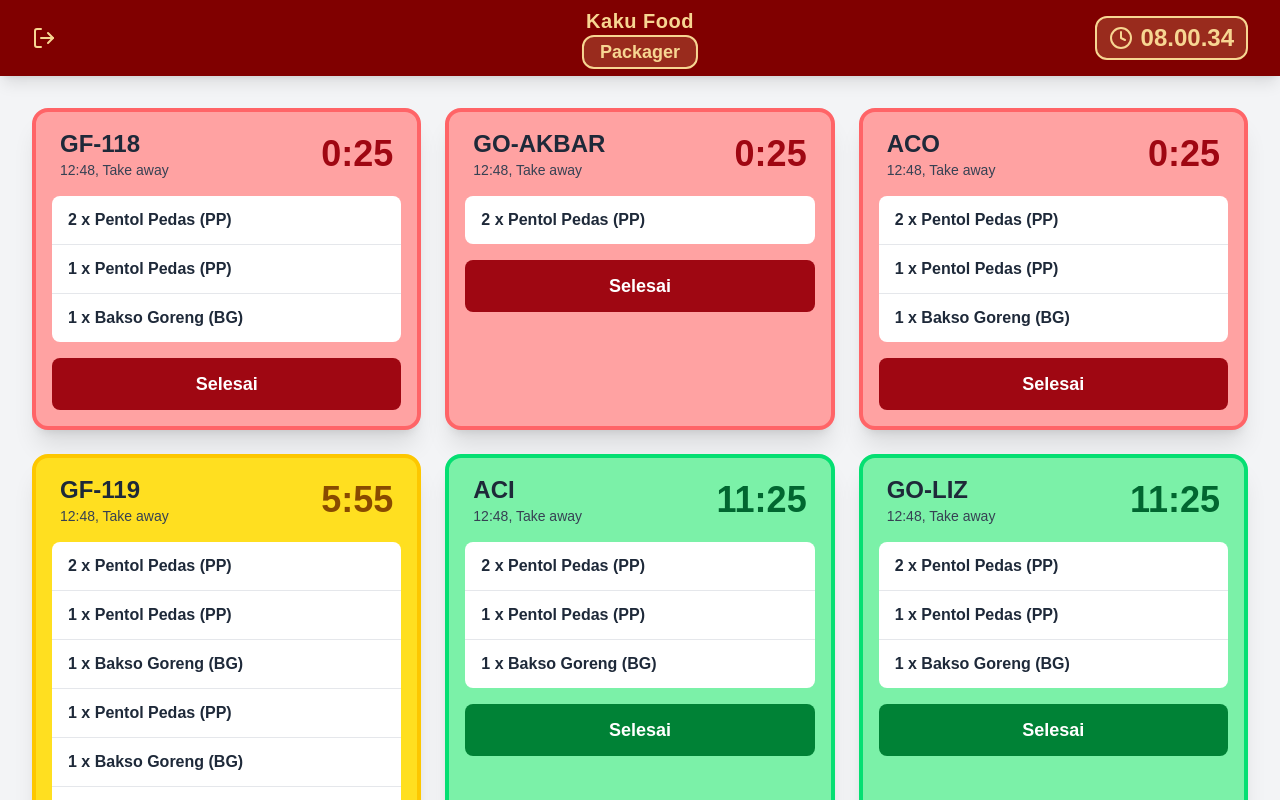
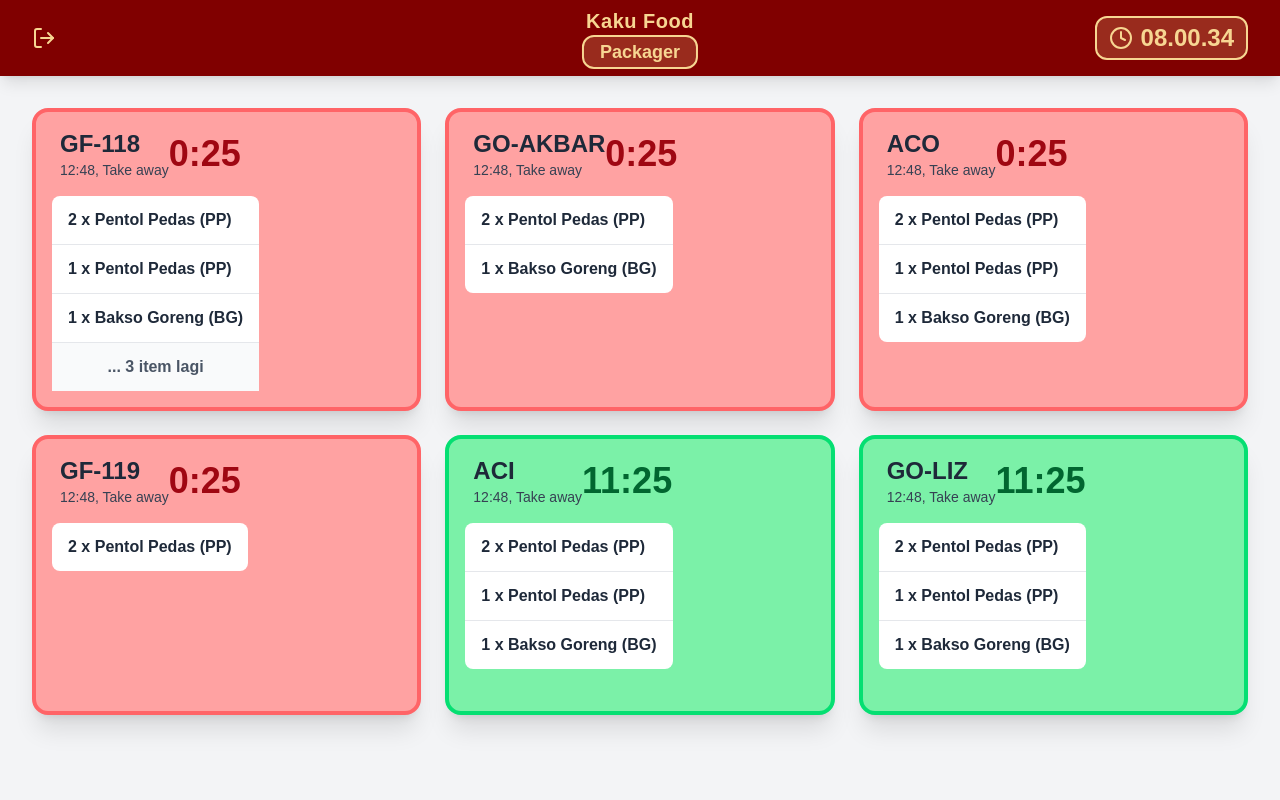
Before and after one commit to LeoDoesCode17/sistem-pendamping-kaku, a Next.js app: page /packager in a window 1280 px wide. Shown: the top 800 px of the page. Built offline with nearby package versions, Linux system fonts and the light colour scheme.

Commit message:
feat(packager): add page for packager role

```diff
--- /dev/null
+++ b/src/features/packager/components/OrderDetailModal.tsx
@@ -0,0 +1,130 @@
+// features/packager/components/OrderDetailModal.tsx
+'use client';
+
+import { useEffect, useState } from 'react';
+import { PackagerOrder } from '../types/packager';
+import { COUNTDOWN_DURATION } from '../constants/countdown';
+
+interface OrderDetailModalProps {
+  isOpen: boolean;
+  order: PackagerOrder | null;
+  onComplete: () => void;
+  onClose: () => void;
+}
+
+export default function OrderDetailModal({
+  isOpen,
+  order,
+  onComplete,
+  onClose
+}: OrderDetailModalProps) {
+  const [remainingTime, setRemainingTime] = useState(0);
+
+  useEffect(() => {
+    if (!order) return;
+
+    const interval = setInterval(() => {
+      const now = new Date().getTime();
+      const created = new Date(order.createdAt).getTime();
+      const elapsed = Math.floor((now - created) / 1000);
+      const remaining = Math.max(0, COUNTDOWN_DURATION - elapsed);
+      setRemainingTime(remaining);
+    }, 1000);
+
+    return () => clearInterval(interval);
+  }, [order]);
+
+  if (!isOpen || !order) return null;
+
+  const formatTime = (seconds: number) => {
+    const mins = Math.floor(seconds / 60);
+    const secs = seconds % 60;
+    return `${mins}:${secs.toString().padStart(2, '0')}`;
+  };
+
+  const getUrgencyLevel = (seconds: number) => {
+    if (seconds < 180) return 'urgent';
+    if (seconds < 360) return 'warning';
+    return 'normal';
+  };
+
+  const urgency = getUrgencyLevel(remainingTime);
+
+  const headerColors = {
+    urgent: 'bg-red-300',
+    warning: 'bg-yellow-300',
+    normal: 'bg-green-300'
+  };
+
+  const timeColors = {
+    urgent: 'text-red-800',
+    warning: 'text-yellow-800',
+    normal: 'text-green-800'
+  };
+
+  const buttonColors = {
+    urgent: 'bg-red-800 hover:bg-red-900',
+    warning: 'bg-yellow-700 hover:bg-yellow-800',
+    normal: 'bg-green-700 hover:bg-green-800'
+  };
+
+  return (
+    <div
+      className="fixed inset-0 bg-white/30 backdrop-blur-sm flex items-center justify-center z-50 p-4"
+      onClick={onClose}
+    >
+      <div
+        className="bg-white rounded-2xl shadow-2xl max-w-2xl w-full max-h-[90vh] flex flex-col overflow-hidden"
+        onClick={(e) => e.stopPropagation()}
+      >
+        {/* Header */}
+        <div className={`${headerColors[urgency]} px-6 py-4 flex items-center justify-between flex-shrink-0`}>
+          <div>
+            <h3 className="text-3xl font-bold text-gray-800">{order.orderCode}</h3>
+            <p className="text-sm text-gray-700 mt-1">
+              {order.orderTime}, {order.orderType}
+            </p>
+          </div>
+          <div className={`text-5xl font-black ${timeColors[urgency]}`}>
+            {formatTime(remainingTime)}
+          </div>
+        </div>
+
+        {/* Items List - Scrollable */}
+        <div className="flex-1 overflow-y-auto p-6">
+          <h4 className="text-lg font-bold text-gray-800 mb-4">
+            Detail Pesanan ({order.items.length} items)
+          </h4>
+          <div className="space-y-3">
+            {order.items.map((item, index) => (
+              <div
+                key={index}
+                className="bg-gray-50 rounded-lg px-4 py-3 border border-gray-200"
+              >
+                <div className="font-semibold text-gray-800 text-lg">
+                  {item.quantity} x {item.itemName} ({item.itemCode})
+                </div>
+              </div>
+            ))}
+          </div>
+        </div>
+
+        {/* Footer - Buttons */}
+        <div className="px-6 py-4 border-t border-gray-200 flex gap-3 flex-shrink-0">
+          <button
+            onClick={onClose}
+            className="flex-1 bg-gray-200 hover:bg-gray-300 text-gray-800 font-bold py-4 rounded-xl transition-colors text-lg"
+          >
+            Tutup
+          </button>
+          <button
+            onClick={onComplete}
+            className={`flex-1 ${buttonColors[urgency]} text-white font-bold py-4 rounded-xl transition-colors text-lg`}
+          >
+            Selesai
+          </button>
+        </div>
+      </div>
+    </div>
+  );
+}
--- a/src/features/packager/components/PackagerOrderCard.tsx
+++ b/src/features/packager/components/PackagerOrderCard.tsx
@@ -3,14 +3,14 @@
 
 import { useEffect, useState } from 'react';
 import { PackagerOrder } from '../types/packager';
-import { COUNTDOWN_DURATION } from '../constants/countdown';
+import { COUNTDOWN_DURATION, MAX_PREVIEW_ITEMS } from '../constants/countdown';
 
 interface PackagerOrderCardProps {
   order: PackagerOrder;
-  onComplete: (orderId: string) => void;
+  onClick: (order: PackagerOrder) => void;
 }
 
-export default function PackagerOrderCard({ order, onComplete }: PackagerOrderCardProps) {
+export default function PackagerOrderCard({ order, onClick }: PackagerOrderCardProps) {
   const [remainingTime, setRemainingTime] = useState(0);
 
   useEffect(() => {
@@ -51,16 +51,17 @@ export default function PackagerOrderCard({ order, onComplete }: PackagerOrderCa
     normal: 'text-green-800'
   };
 
-  const buttonColors = {
-    urgent: 'bg-red-800 hover:bg-red-900',
-    warning: 'bg-yellow-700 hover:bg-yellow-800',
-    normal: 'bg-green-700 hover:bg-green-800'
-  };
+  const previewItems = order.items.slice(0, MAX_PREVIEW_ITEMS);
+  const remainingItemsCount = order.items.length - MAX_PREVIEW_ITEMS;
+  const hasMore = remainingItemsCount > 0;
 
   return (
-    <div className={`${cardColors[urgency]} rounded-2xl shadow-xl border-4 overflow-hidden`}>
+    <button
+      onClick={() => onClick(order)}
+      className={`${cardColors[urgency]} rounded-2xl shadow-xl border-4 overflow-hidden text-left w-full hover:shadow-2xl transition-all hover:scale-[1.02] flex flex-col min-h-[280px]`}
+    >
       {/* Header */}
-      <div className="px-6 py-4 flex items-center justify-between">
+      <div className="px-6 py-4 flex items-center justify-between flex-shrink-0">
         <div>
           <h3 className="text-2xl font-bold text-gray-800">{order.orderCode}</h3>
           <p className="text-sm text-gray-700">
@@ -72,9 +73,9 @@ export default function PackagerOrderCard({ order, onComplete }: PackagerOrderCa
         </div>
       </div>
 
-      {/* Items List */}
-      <div className="bg-white mx-4 mb-4 rounded-lg">
-        {order.items.map((item, index) => (
+      {/* Items Preview (Max 3) */}
+      <div className="bg-white mx-4 mb-4 rounded-lg flex-shrink-0">
+        {previewItems.map((item, index) => (
           <div
             key={index}
             className="px-4 py-3 border-b last:border-b-0 border-gray-200"
@@ -84,17 +85,19 @@ export default function PackagerOrderCard({ order, onComplete }: PackagerOrderCa
             </div>
           </div>
         ))}
+
+        {/* Show "... X items lagi" jika lebih dari 3 */}
+        {hasMore && (
+          <div className="px-4 py-3 text-center bg-gray-50">
+            <span className="text-gray-600 font-semibold">
+              ... {remainingItemsCount} item lagi
+            </span>
+          </div>
+        )}
       </div>
 
-      {/* Button */}
-      <div className="px-4 pb-4">
-        <button
-          onClick={() => onComplete(order.id)}
-          className={`w-full ${buttonColors[urgency]} text-white font-bold py-3 rounded-lg transition-colors text-lg`}
-        >
-          Selesai
-        </button>
-      </div>
-    </div>
+      {/* Spacer - untuk push konten ke atas */}
+      <div className="flex-grow"></div>
+    </button>
   );
 }
--- a/src/features/packager/constants/countdown.ts
+++ b/src/features/packager/constants/countdown.ts
@@ -1 +1,2 @@
 export const COUNTDOWN_DURATION = 12 * 60; // 12 menit dalam detik
+export const MAX_PREVIEW_ITEMS = 3; // Max items di card preview
--- a/src/features/packager/pages/PackagerPage.tsx
+++ b/src/features/packager/pages/PackagerPage.tsx
@@ -4,6 +4,7 @@
 import { useState } from 'react';
 import { PackagerOrder } from '../types/packager';
 import PackagerOrderCard from '../components/PackagerOrderCard';
+import OrderDetailModal from '../components/OrderDetailModal';
 import ConfirmationModal from '../components/ConfirmationModal';
 
 // Dummy data untuk testing
@@ -17,6 +18,9 @@ const DUMMY_ORDERS: PackagerOrder[] = [
       { quantity: 2, itemName: 'Pentol Pedas', itemCode: 'PP' },
       { quantity: 1, itemName: 'Pentol Pedas', itemCode: 'PP' },
       { quantity: 1, itemName: 'Bakso Goreng', itemCode: 'BG' },
+      { quantity: 1, itemName: 'Tahu Bakso', itemCode: 'TB' },
+      { quantity: 2, itemName: 'Cireng', itemCode: 'CG' },
+      { quantity: 1, itemName: 'Thai Tea', itemCode: 'TT' }
     ],
     createdAt: new Date(Date.now() - 690000) // 11 menit 30 detik lalu
   },
@@ -26,9 +30,10 @@ const DUMMY_ORDERS: PackagerOrder[] = [
     orderTime: '12:48',
     orderType: 'Take away',
     items: [
-      { quantity: 2, itemName: 'Pentol Pedas', itemCode: 'PP' }
+      { quantity: 2, itemName: 'Pentol Pedas', itemCode: 'PP' },
+      { quantity: 1, itemName: 'Bakso Goreng', itemCode: 'BG' }
     ],
-    createdAt: new Date(Date.now() - 690000) // 11 menit 30 detik lalu
+    createdAt: new Date(Date.now() - 690000)
   },
   {
     id: '3',
@@ -40,7 +45,7 @@ const DUMMY_ORDERS: PackagerOrder[] = [
       { quantity: 1, itemName: 'Pentol Pedas', itemCode: 'PP' },
       { quantity: 1, itemName: 'Bakso Goreng', itemCode: 'BG' }
     ],
-    createdAt: new Date(Date.now() - 690000) // 11 menit 30 detik lalu
+    createdAt: new Date(Date.now() - 690000)
   },
   {
     id: '4',
@@ -48,17 +53,9 @@ const DUMMY_ORDERS: PackagerOrder[] = [
     orderTime: '12:48',
     orderType: 'Take away',
     items: [
-      { quantity: 2, itemName: 'Pentol Pedas', itemCode: 'PP' },
-      { quantity: 1, itemName: 'Pentol Pedas', itemCode: 'PP' },
-      { quantity: 1, itemName: 'Bakso Goreng', itemCode: 'BG' },
-      { quantity: 1, itemName: 'Pentol Pedas', itemCode: 'PP' },
-      { quantity: 1, itemName: 'Bakso Goreng', itemCode: 'BG' },
-      { quantity: 1, itemName: 'Pentol Pedas', itemCode: 'PP' },
-      { quantity: 1, itemName: 'Bakso Goreng', itemCode: 'BG' },
-      { quantity: 1, itemName: 'Pentol Pedas', itemCode: 'PP' },
-      { quantity: 1, itemName: 'Bakso Goreng', itemCode: 'BG' },
+      { quantity: 2, itemName: 'Pentol Pedas', itemCode: 'PP' }
     ],
-    createdAt: new Date(Date.now() - 360000) // 11 menit 30 detik lalu
+    createdAt: new Date(Date.now() - 690000)
   },
   {
     id: '5',
@@ -70,7 +67,7 @@ const DUMMY_ORDERS: PackagerOrder[] = [
       { quantity: 1, itemName: 'Pentol Pedas', itemCode: 'PP' },
       { quantity: 1, itemName: 'Bakso Goreng', itemCode: 'BG' }
     ],
-    createdAt: new Date(Date.now() - 30000) // 30 detik lalu
+    createdAt: new Date(Date.now() - 30000)
   },
   {
     id: '6',
@@ -82,13 +79,14 @@ const DUMMY_ORDERS: PackagerOrder[] = [
       { quantity: 1, itemName: 'Pentol Pedas', itemCode: 'PP' },
       { quantity: 1, itemName: 'Bakso Goreng', itemCode: 'BG' }
     ],
-    createdAt: new Date(Date.now() - 30000) // 30 detik lalu
+    createdAt: new Date(Date.now() - 30000)
   }
 ];
 
 export default function PackagerPage() {
   const [orders, setOrders] = useState<PackagerOrder[]>(DUMMY_ORDERS);
   const [selectedOrder, setSelectedOrder] = useState<PackagerOrder | null>(null);
+  const [showConfirmation, setShowConfirmation] = useState(false);
 
   // Sort orders berdasarkan countdown terkecil (paling urgent)
   const sortedOrders = [...orders].sort((a, b) => {
@@ -98,21 +96,27 @@ export default function PackagerPage() {
     return remainingA - remainingB;
   });
 
-  const handleComplete = (orderId: string) => {
-    const order = orders.find(o => o.id === orderId);
-    if (order) {
-      setSelectedOrder(order);
+  const handleCardClick = (order: PackagerOrder) => {
+    setSelectedOrder(order);
+  };
+
+  const handleComplete = () => {
+    setShowConfirmation(true);
+  };
+
+  const handleConfirmComplete = () => {
+    if (selectedOrder) {
+      setOrders(prev => prev.filter(o => o.id !== selectedOrder.id));
+      setSelectedOrder(null);
+      setShowConfirmation(false);
     }
   };
 
-  const handleConfirm = () => {
-    if (selectedOrder) {
-      setOrders(prev => prev.filter(o => o.id !== selectedOrder.id));
-      setSelectedOrder(null);
-    }
+  const handleCancelConfirmation = () => {
+    setShowConfirmation(false);
   };
 
-  const handleCancel = () => {
+  const handleCloseDetail = () => {
     setSelectedOrder(null);
   };
 
@@ -120,7 +124,6 @@ export default function PackagerPage() {
     <>
       <div className="min-h-screen bg-gray-100 p-8">
         <div className="max-w-7xl mx-auto">
-
 
           {/* Grid Layout */}
           {orders.length === 0 ? (
@@ -133,7 +136,7 @@ export default function PackagerPage() {
                 <PackagerOrderCard
                   key={order.id}
                   order={order}
-                  onComplete={handleComplete}
+                  onClick={handleCardClick}
                 />
               ))}
             </div>
@@ -141,12 +144,20 @@ export default function PackagerPage() {
         </div>
       </div>
 
+      {/* Order Detail Modal */}
+      <OrderDetailModal
+        isOpen={selectedOrder !== null && !showConfirmation}
+        order={selectedOrder}
+        onComplete={handleComplete}
+        onClose={handleCloseDetail}
+      />
+
       {/* Confirmation Modal */}
       <ConfirmationModal
-        isOpen={selectedOrder !== null}
+        isOpen={showConfirmation}
         orderCode={selectedOrder?.orderCode || ''}
-        onConfirm={handleConfirm}
-        onCancel={handleCancel}
+        onConfirm={handleConfirmComplete}
+        onCancel={handleCancelConfirmation}
       />
     </>
   );
```
